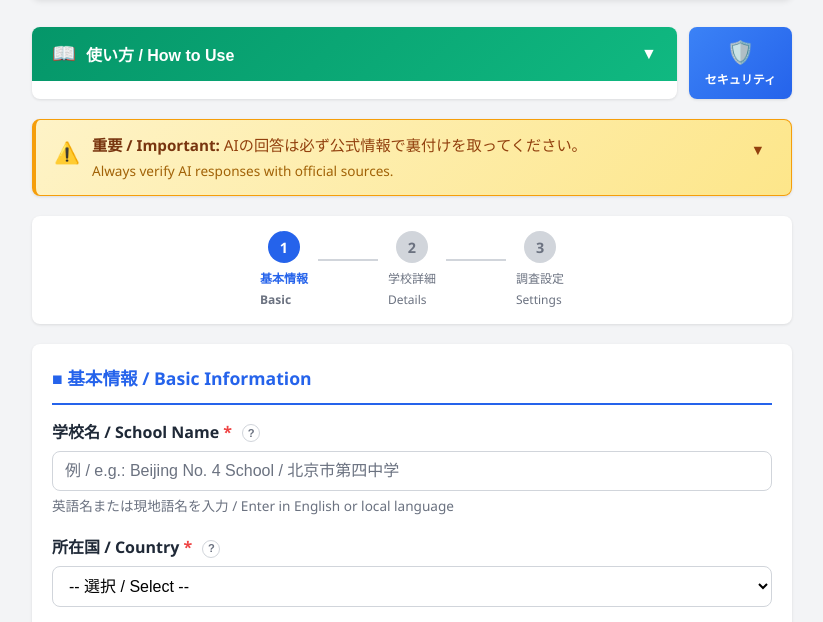
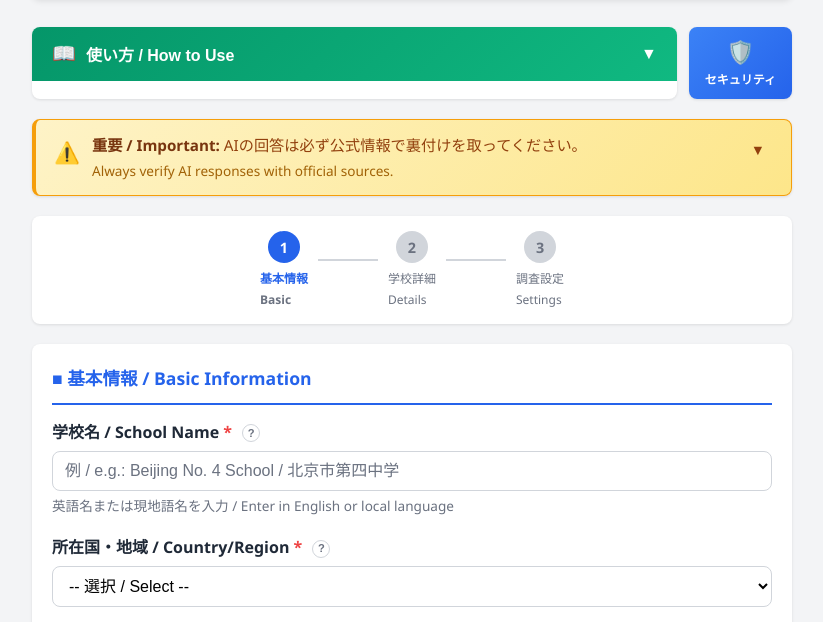
Before and after one commit to HirokiOshiro/school-research-prompt-generator, a plain HTML site: page index.html in a window 1280 px wide. Shown: the part 136-758 px from the top of the page, without its empty margins (228-1051 px from the left). Drawn offline with Linux system fonts and the light colour scheme.

Commit message:
国→国・地域へ表記を改め

```diff
--- a/index.html
+++ b/index.html
@@ -39,7 +39,7 @@
                             <li>
                                 <span class="step-number">1</span>
                                 <span class="step-text bilingual-inline">
-                                    <span class="ja">調査したい<strong>学校名</strong>と<strong>国</strong>を入力</span>
+                                    <span class="ja">調査したい<strong>学校名</strong>と<strong>国・地域</strong>を入力</span>
                                     <span class="en">Enter <strong>school name</strong> and <strong>country</strong></span>
                                 </span>
                             </li>
@@ -76,7 +76,7 @@
 
                     <div class="guide-note">
                         <p>⏱️ <strong>所要時間 / Time:</strong> 約1～2分 / About 1-2 minutes</p>
-                        <p>💡 <strong>ヒント / Tip:</strong> 最低限「学校名」と「国」だけでOK / Only "School Name" and "Country" are required</p>
+                        <p>💡 <strong>ヒント / Tip:</strong> 最低限「学校名」と「国・地域」だけでOK / Only "School Name" and "Country/Region" are required</p>
                     </div>
                 </div>
             </section>
@@ -182,8 +182,8 @@
 
                     <div class="form-group">
                         <label for="country">
-                            所在国 / Country <span class="required">*</span>
-                            <button type="button" class="tooltip-btn" aria-label="所在国のヘルプ" data-tooltip="国を選択すると、その国の教育制度に特化したプロンプトが生成されます。/ Selecting a country generates a prompt tailored to that country's education system.">
+                            所在国・地域 / Country/Region <span class="required">*</span>
+                            <button type="button" class="tooltip-btn" aria-label="所在国・地域のヘルプ" data-tooltip="国・地域を選択すると、その国・地域の教育制度に特化したプロンプトが生成されます。/ Selecting a country/region generates a prompt tailored to that country/region's education system.">
                                 <span class="tooltip-icon">?</span>
                             </button>
                         </label>
@@ -205,7 +205,7 @@
                     </div>
 
                     <div class="form-group" id="otherCountryGroup" style="display: none;">
-                        <label for="otherCountry">その他の国名 / Other Country Name <span class="required">*</span></label>
+                        <label for="otherCountry">その他の国・地域名 / Other Country/Region Name <span class="required">*</span></label>
                         <input type="text" id="otherCountry" name="otherCountry"
                                placeholder="例 / e.g.: Singapore" aria-describedby="otherCountryError">
                         <span class="inline-error" id="otherCountryError" role="alert" aria-live="polite"></span>
```
